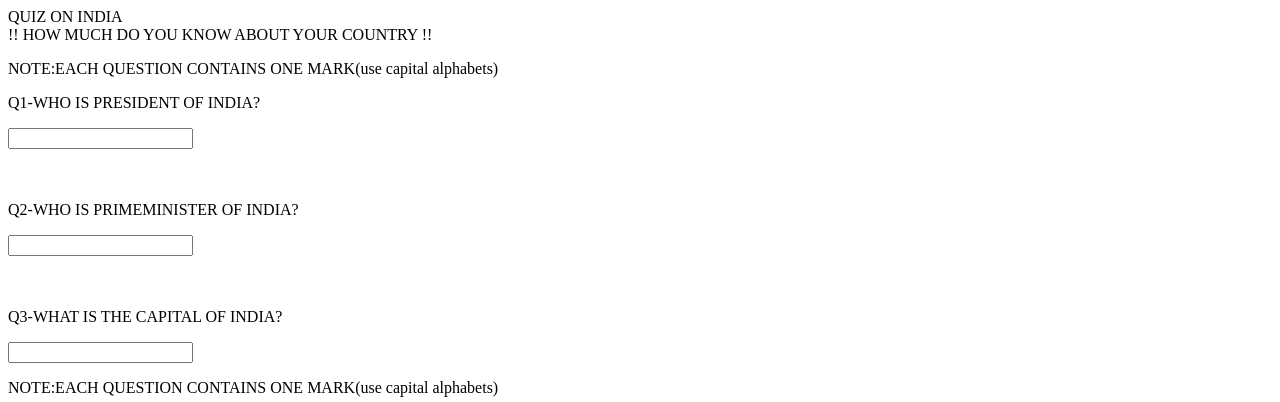
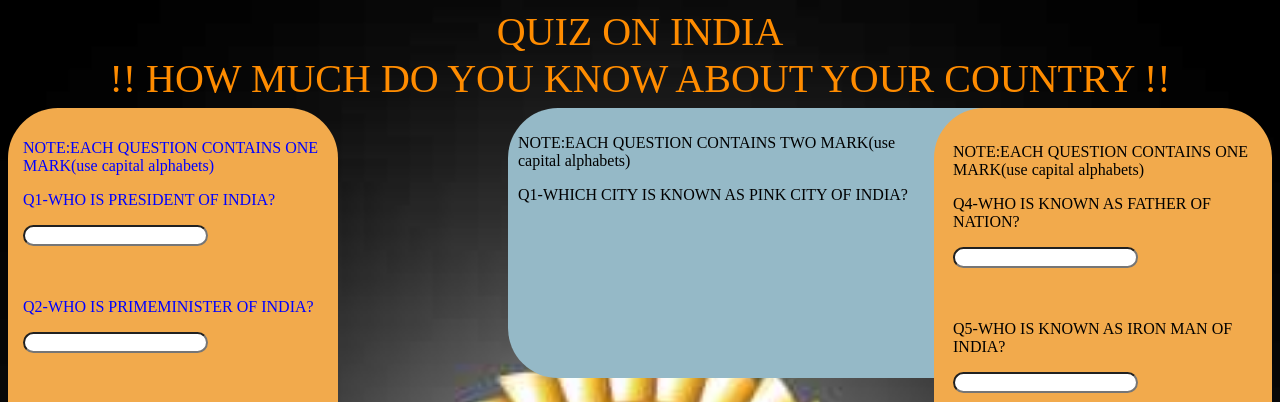
Before and after one commit to Hemchandrasuyal/202120107hemquiz, a plain HTML site: page index.html in a window 1280 px wide. Shown: the top 402 px of the page. Drawn offline with Linux system fonts and the light colour scheme.

Commit message:
Update index.html

```diff
--- a/index.html
+++ b/index.html
@@ -1,6 +1,6 @@
 <html>
 <head>
-    <link href="newdd.css" rel="stylesheet">
+    <link href="styles.css" rel="stylesheet">
     <div class="topbox">
 <p>QUIZ ON INDIA</br>!!  HOW MUCH DO YOU KNOW ABOUT YOUR COUNTRY  !!</p>
     </div>
```
